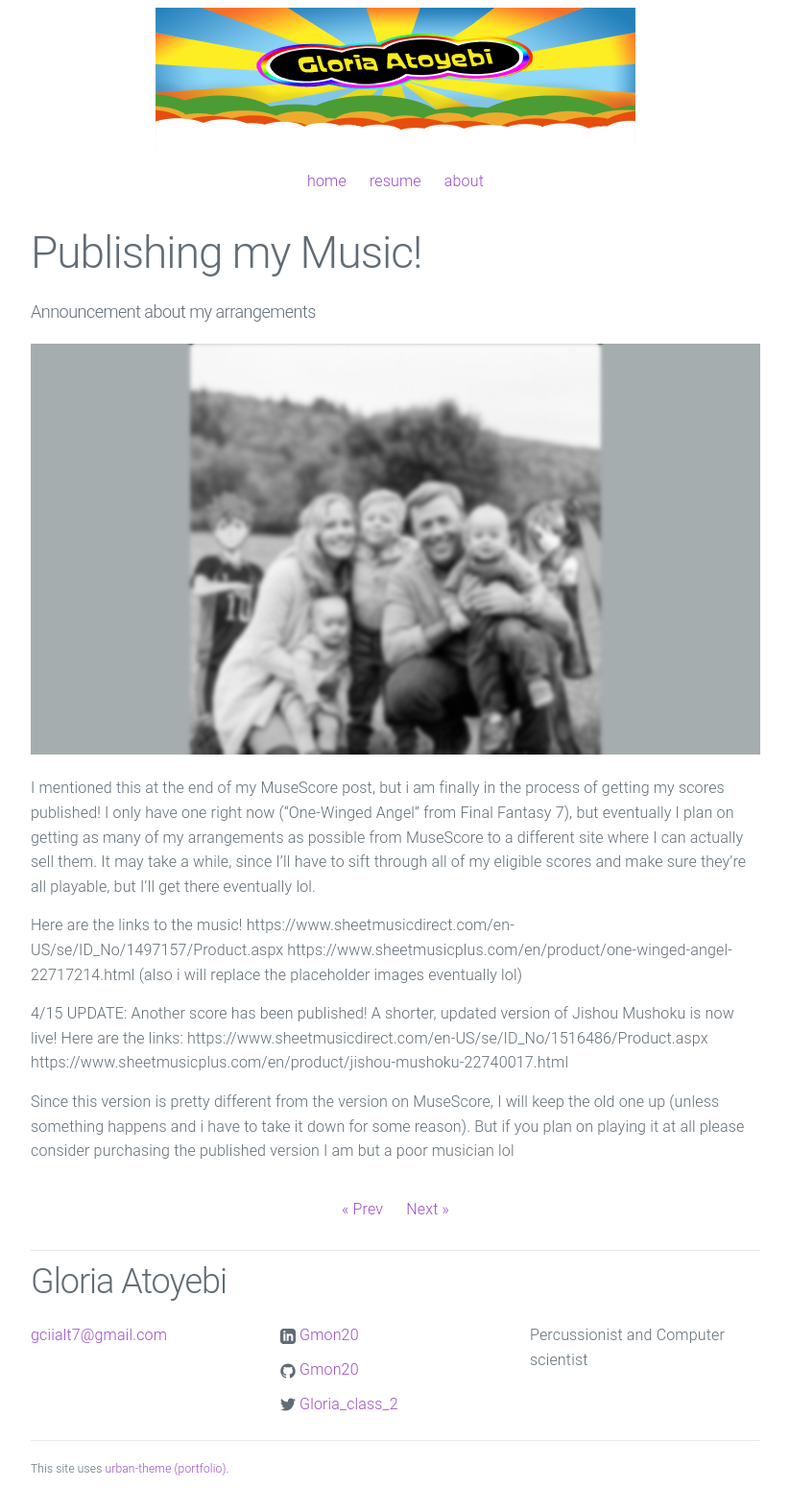
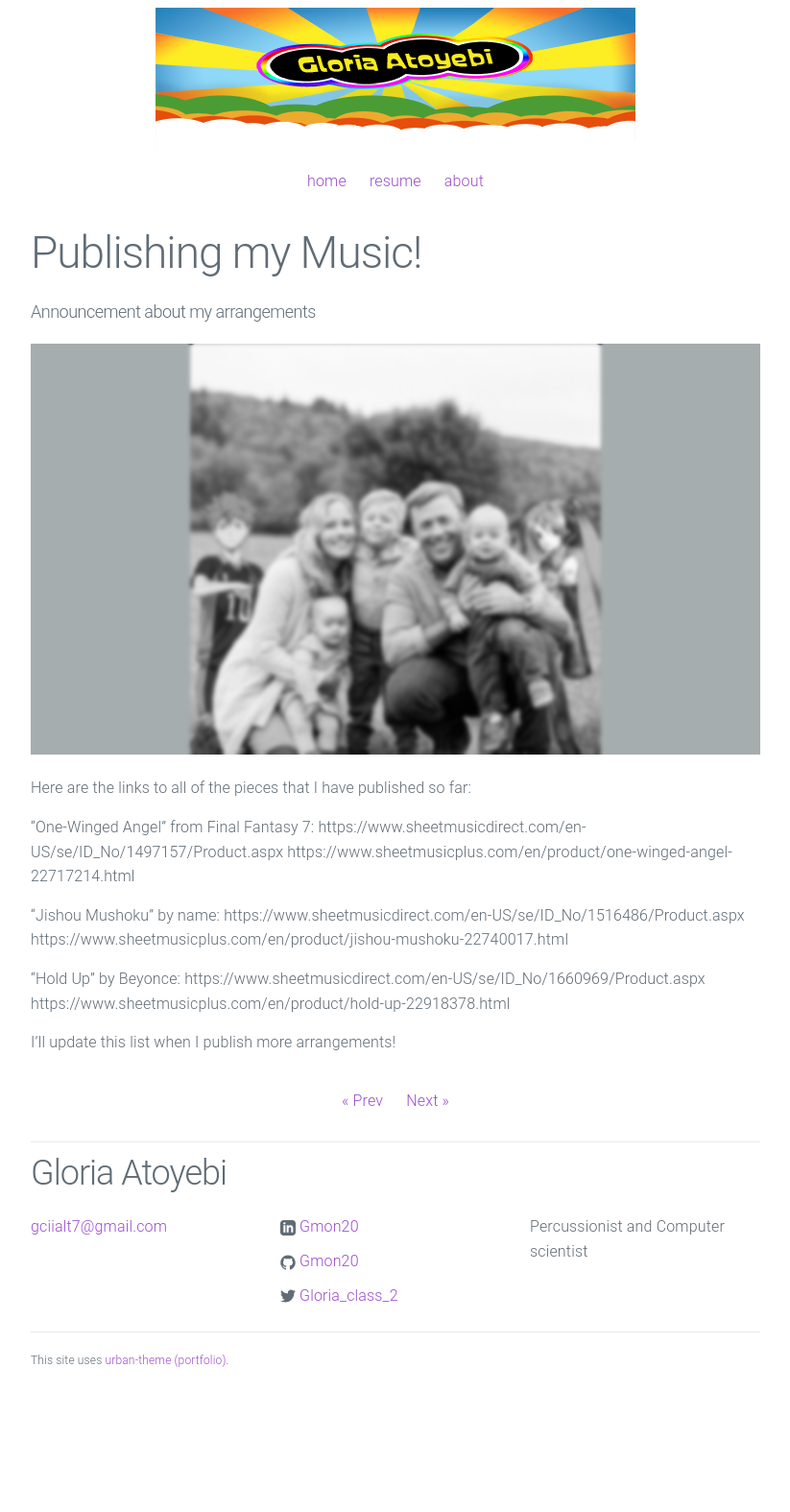
Before and after one commit to Gmon20/gmon20.github.io, a Jekyll site: the page built from _posts/2024-03-12-timetopublish.md, in a window 1280 px wide. Shown: the whole page at 96% size, without its empty margins (228-1051 px from the left). Built offline with Jekyll 4.4.1, drawn with Linux system fonts in a browser that asks for light colours; after the commit the page ends 1462 px from its top, so only the background shows below that.

Commit message:
Update 2024-03-12-timetopublish.md

```diff
--- a/_posts/2024-03-12-timetopublish.md
+++ b/_posts/2024-03-12-timetopublish.md
@@ -8,14 +8,18 @@ preview: /assets/postpreviewNEW.png
 
 ![Picture 1](/assets/fullsizeNEW.png)
 
-I mentioned this at the end of my MuseScore post, but i am finally in the process of getting my scores published! I only have one right now ("One-Winged Angel" from Final Fantasy 7), but eventually I plan on getting as many of my arrangements as possible from
-MuseScore to a different site where I can actually sell them. It may take a while, since I'll have to sift through all of my eligible scores and make sure they're all playable, but I'll get there eventually lol.
+Here are the links to all of the pieces that I have published so far:
 
-Here are the links to the music! https://www.sheetmusicdirect.com/en-US/se/ID_No/1497157/Product.aspx https://www.sheetmusicplus.com/en/product/one-winged-angel-22717214.html
-(also i will replace the placeholder images eventually lol)
+"One-Winged Angel" from Final Fantasy 7:
+https://www.sheetmusicdirect.com/en-US/se/ID_No/1497157/Product.aspx
+https://www.sheetmusicplus.com/en/product/one-winged-angel-22717214.html
 
-4/15 UPDATE: Another score has been published! A shorter, updated version of Jishou Mushoku is now live! Here are the links:
+"Jishou Mushoku" by name:
 https://www.sheetmusicdirect.com/en-US/se/ID_No/1516486/Product.aspx
 https://www.sheetmusicplus.com/en/product/jishou-mushoku-22740017.html
 
-Since this version is pretty different from the version on MuseScore, I will keep the old one up (unless something happens and i have to take it down for some reason). But if you plan on playing it at all please consider purchasing the published version I am but a poor musician lol
+"Hold Up" by Beyonce:
+https://www.sheetmusicdirect.com/en-US/se/ID_No/1660969/Product.aspx
+https://www.sheetmusicplus.com/en/product/hold-up-22918378.html
+
+I'll update this list when I publish more arrangements!
```
